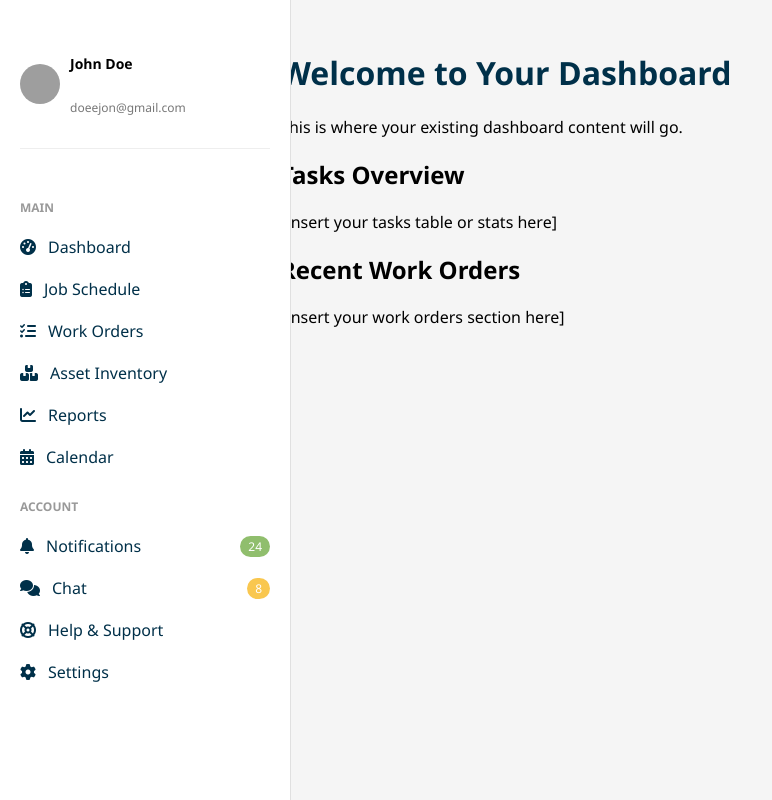
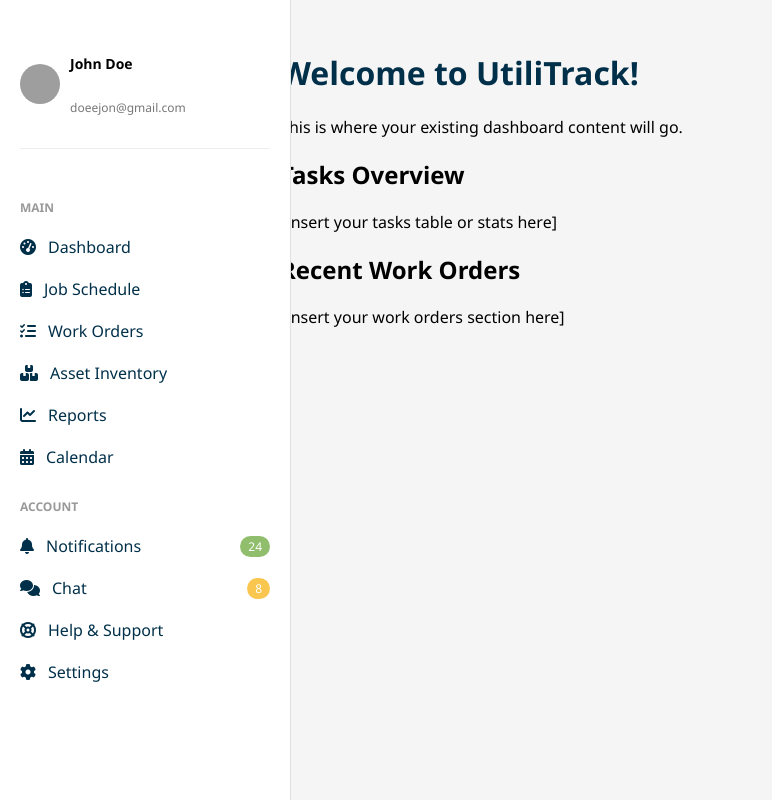
Before and after one commit to aodre12/IT38A-Enterprise-System, a PHP site: page /Sidebar.php in a window 1280 px wide. Shown: the whole page, without its empty margins (0-772 px from the left). Run offline with PHP 8.4, Linux system fonts and the light colour scheme; grey boxes are pictures that could not be loaded.

Commit message:
edited sidebar

```diff
--- a/Sidebar.php
+++ b/Sidebar.php
@@ -157,7 +157,7 @@
 
   <!-- Main Content -->
   <div class="main-content">
-    <h1>Welcome to Your Dashboard</h1>
+    <h1>Welcome to UtiliTrack!</h1>
     <p>This is where your existing dashboard content will go.</p>
 
     <div style="margin-top: 20px;">
```
